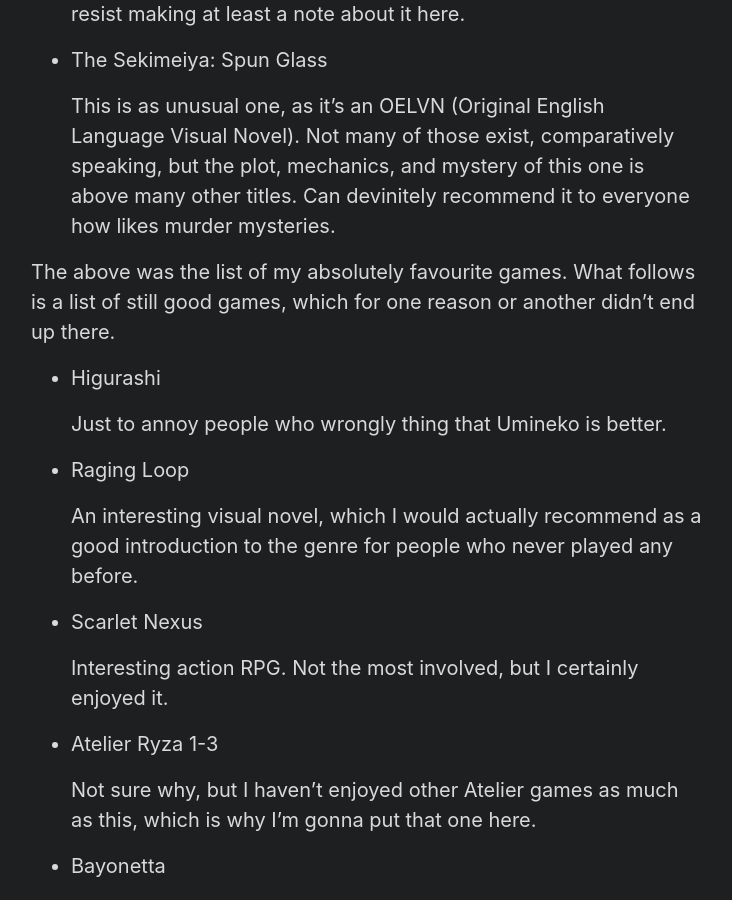
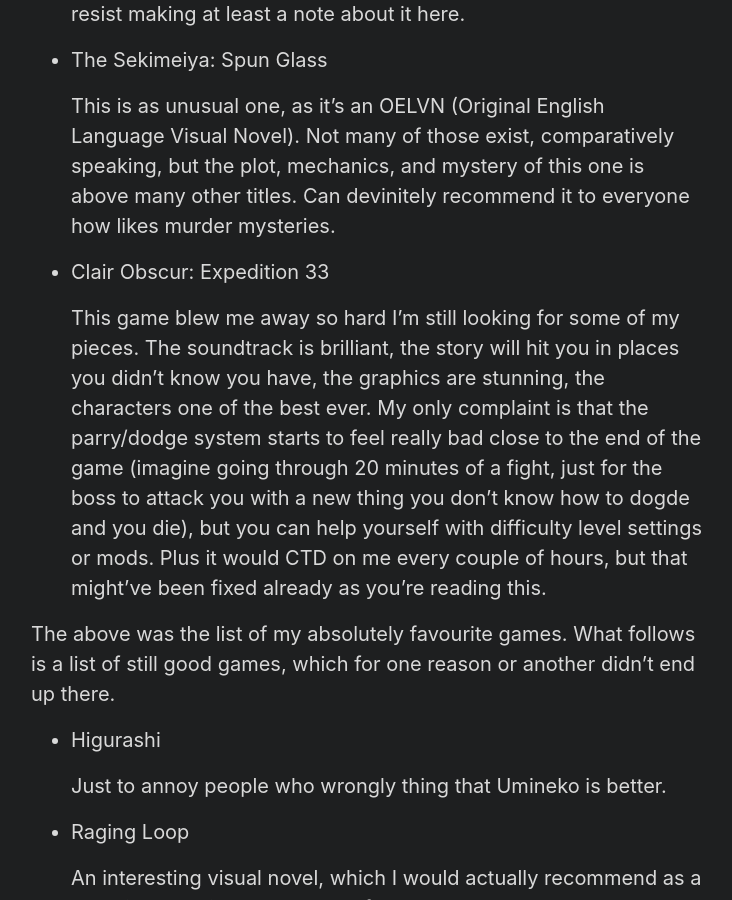
Before and after one commit to KowalskiPiotr98/KowalskiPiotr98.github.io, a Jekyll site: the page built from games.md, in a window 1280 px wide and 900 px high, scrolled down 2508 px. Shown: the whole window, without its empty margins (273-1005 px from the left). Built offline with Jekyll 4.4.1, drawn with Linux system fonts in a browser that asks for light colours.

Commit message:
Add Expedition 33 to games list

```diff
--- a/games.md
+++ b/games.md
@@ -51,6 +51,11 @@
 
     This is as unusual one, as it's an OELVN (Original English Language Visual Novel). Not many of those exist, comparatively speaking, but the plot, mechanics, and mystery of this one is above many other titles. Can devinitely recommend it to everyone how likes murder mysteries.
 
+- Clair Obscur: Expedition 33
+
+    This game blew me away so hard I'm still looking for some of my pieces. The soundtrack is brilliant, the story will hit you in places you didn't know you have, the graphics are stunning, the characters one of the best ever. My only complaint is that the parry/dodge system starts to feel really bad close to the end of the game (imagine going through 20 minutes of a fight, just for the boss to attack you with a new thing you don't know how to dogde and you die), but you can help yourself with difficulty level settings or mods. Plus it would CTD on me every couple of hours, but that might've been fixed already as you're reading this.
+
+
 The above was the list of my absolutely favourite games. What follows is a list of still good games, which for one reason or another didn't end up there.
 
 - Higurashi
```
